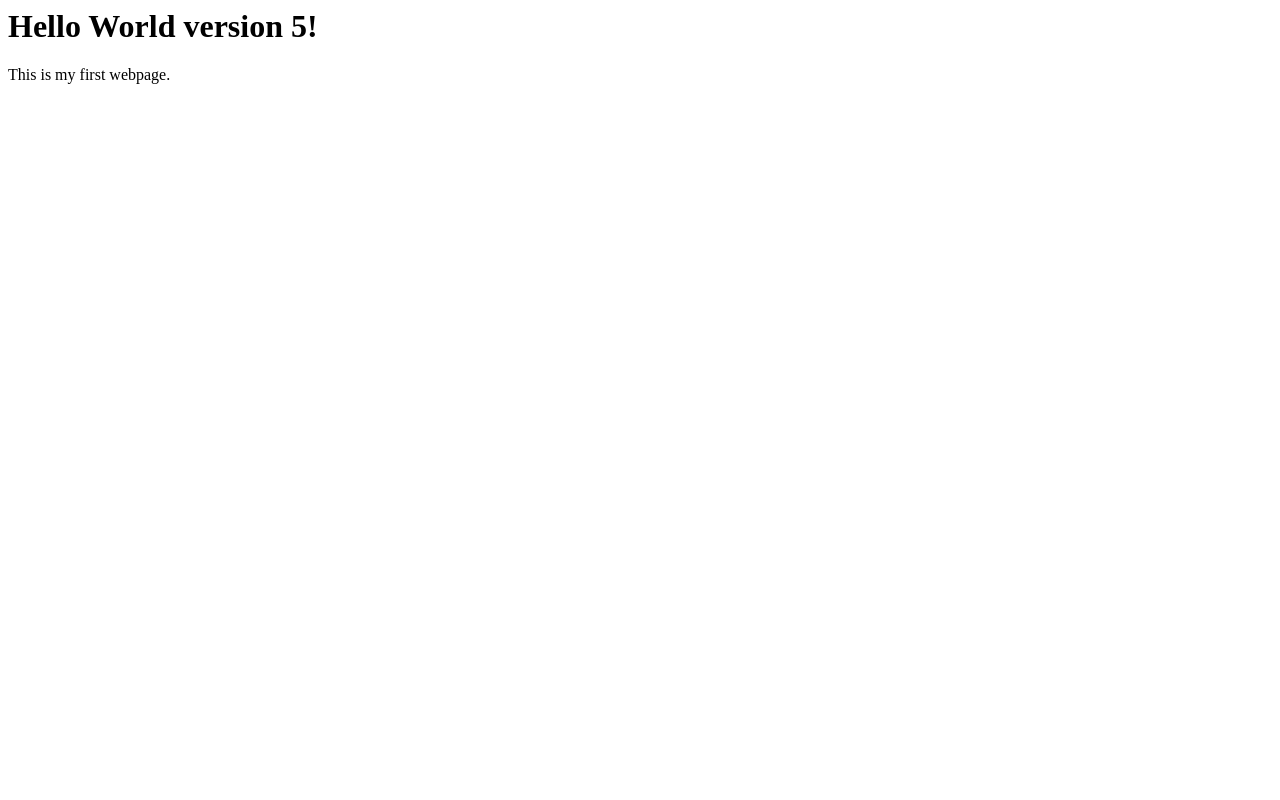
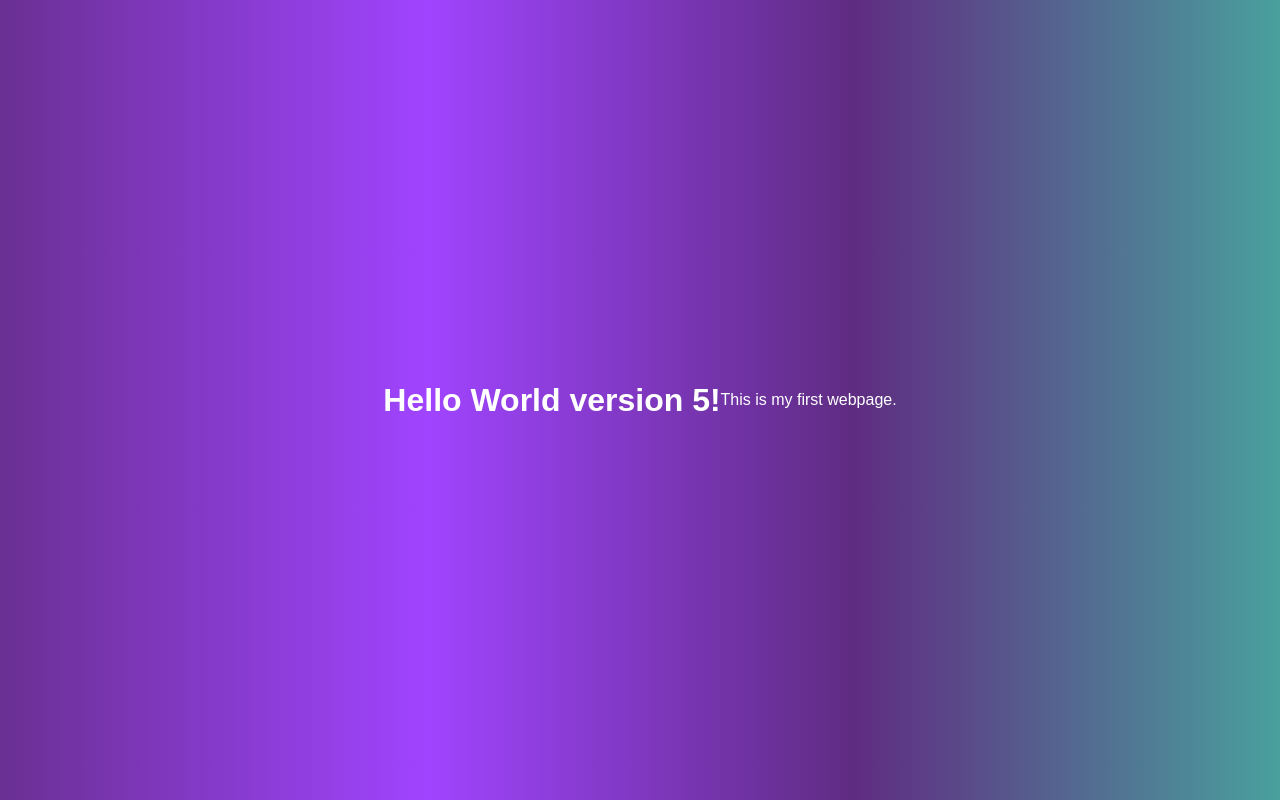
Before and after one commit to BugRum/git_practice_01, a plain HTML site: page Git_2025/index.html in a window 1280 px wide. Drawn offline with Linux system fonts and the light colour scheme.

Commit message:
Add design for website

```diff
--- a/Git_2025/index.html
+++ b/Git_2025/index.html
@@ -1,14 +1,14 @@
 <html>
-<head>
-    <title>My First Webpage</title>
-</html>
+
 <!DOCTYPE html>
 <html>
 <head>
 </head>
 <body>
-	<h1>Hello World version 5!</h1>
+	<h1>Hello World version 5!</h1><br>
+
 	<p>This is my first webpage.</p>
+	<link rel="stylesheet" type="text/css" href="style.css">
 
 </body>
 </html>
--- /dev/null
+++ b/Git_2025/style.css
@@ -0,0 +1,28 @@
+/* styles.css */
+body {
+    /* Set a gradient background from purple to teal */
+    background: linear-gradient(to right, #6a3093, #a044ff, #5f2c82, #49a09d);
+    font-family: Arial, sans-serif;
+    /* Sets a clean, modern font for the body text */
+    color: white;
+    /* Sets the text color to white for better contrast */
+    margin: 0;
+    /* Removes default margin */
+    padding: 0;
+    /* Removes default padding */
+    display: flex;
+    /* Enables flexbox layout */
+    justify-content: center;
+    /* Centers content horizontally */
+    align-items: center;
+    /* Centers content vertically */
+    height: 100vh;
+    /* Makes the body take the full height of the viewport */
+}
+
+h1 {
+    font-size: 2em;
+    /* Sets the size of the header text */
+    text-align: center;
+    /* Centers the header text */
+}
```
